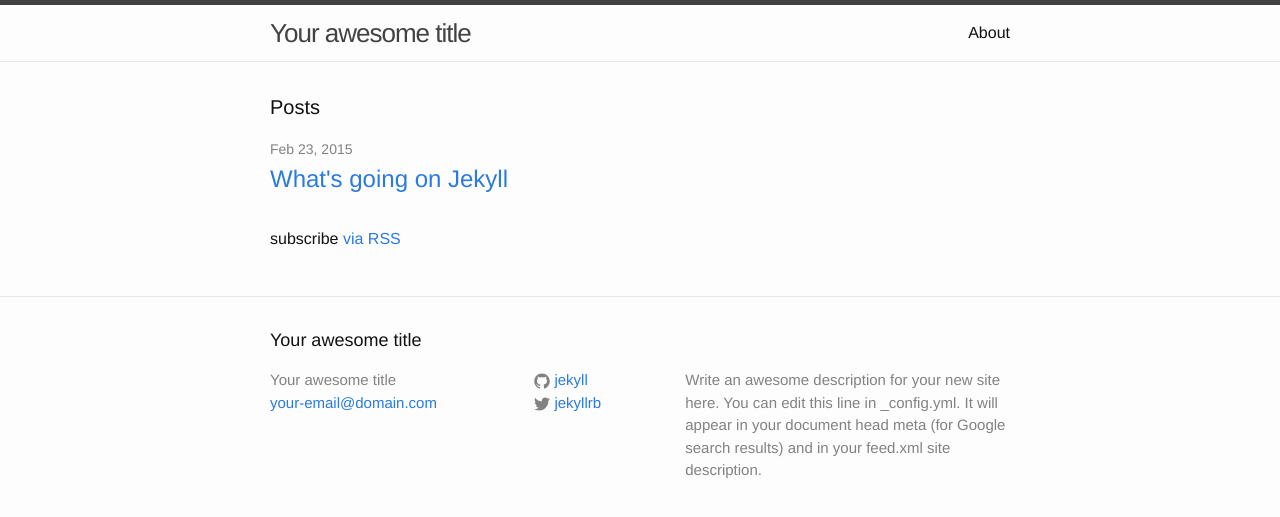
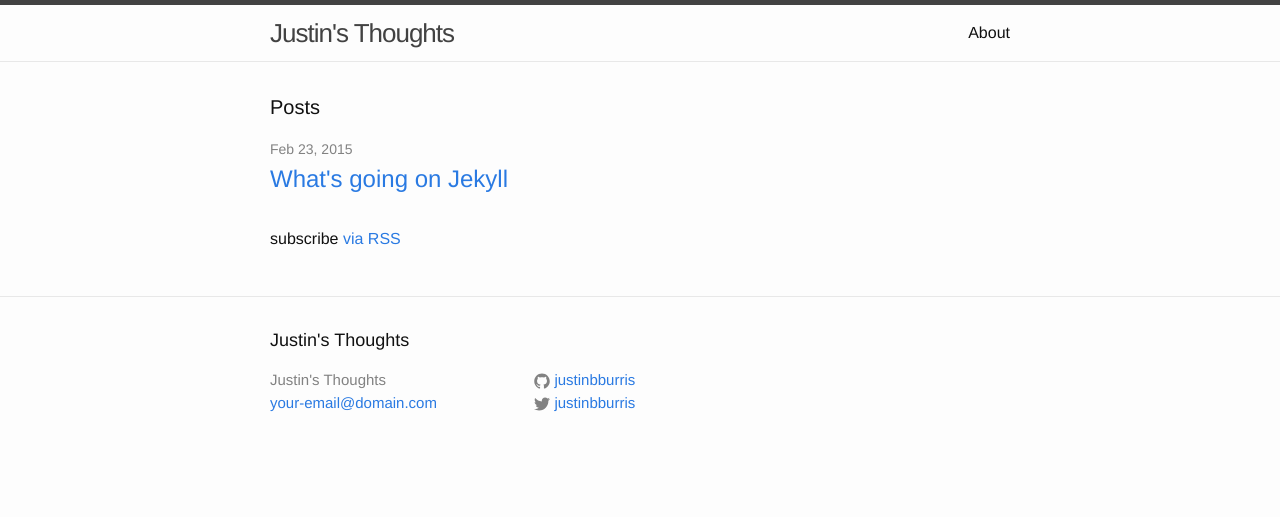
Before and after one commit to justinbburris/justinbburris.github.io, a Jekyll site: the page built from index.html, in a window 1280 px wide. Shown: the top 517 px of the page. Built offline with Jekyll 4.4.1, drawn with Linux system fonts in a browser that asks for light colours.

Commit message:
some basic config updates with my info

```diff
--- a/_config.yml
+++ b/_config.yml
@@ -1,14 +1,11 @@
 # Site settings
-title: Your awesome title
+title: Justin's Thoughts
 email: your-email@domain.com
 description: > # this means to ignore newlines until "baseurl:"
-  Write an awesome description for your new site here. You can edit this
-  line in _config.yml. It will appear in your document head meta (for
-  Google search results) and in your feed.xml site description.
 baseurl: "" # the subpath of your site, e.g. /blog/
-url: "http://yourdomain.com" # the base hostname & protocol for your site
-twitter_username: jekyllrb
-github_username:  jekyll
+url: "http://justinbburris.github.io" # the base hostname & protocol for your site
+twitter_username: justinbburris
+github_username: justinbburris
 
 # Build settings
 markdown: kramdown
```
